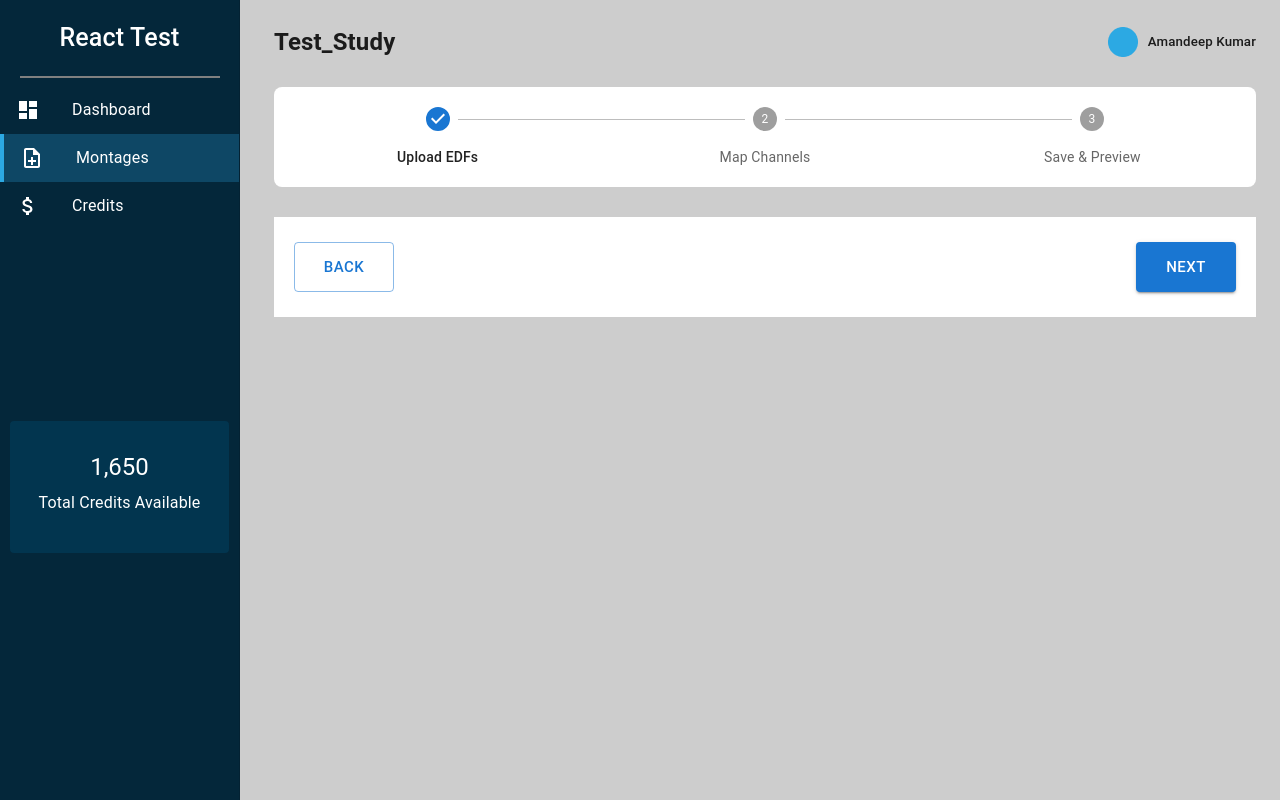
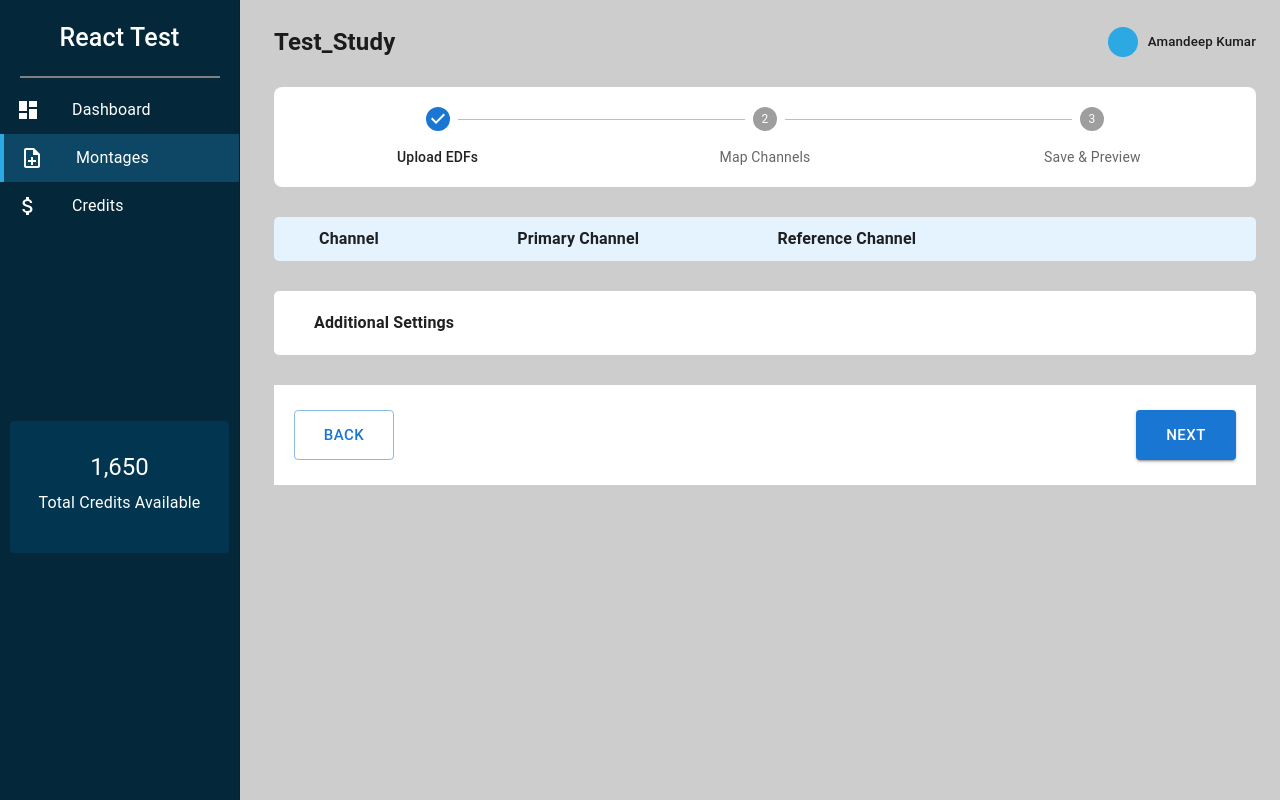
Before and after one commit to Amandeep4567/Neurobit-Technologies, a React (Vite) app: page /map-channels in a window 1280 px wide. Built offline with nearby package versions, Linux system fonts and the light colour scheme.

Commit message:
feat: code updated

```diff
--- a/src/components/ChannelBox.jsx
+++ b/src/components/ChannelBox.jsx
@@ -9,6 +9,8 @@ import {
   InputLabel,
   MenuItem,
   Select,
+  Typography,
+  Checkbox,
 } from "@mui/material";
 import jsonData from "../data/schema.json";
 import stringsData from "../data/string.json";
@@ -22,6 +24,15 @@ const ChannelBox = () => {
   const storedChannelsData = localStorage.getItem("channelsData");
   const channelData = storedChannelsData ? JSON.parse(storedChannelsData) : [];
   console.log(channelData);
+
+  useEffect(() => {
+    const optionsData = jsonData.optionals;
+    localStorage.setItem("optionsData", JSON.stringify(optionsData));
+  }, []);
+
+  const storedOptionData = localStorage.getItem("optionsData");
+  const optionData = storedOptionData ? JSON.parse(storedOptionData) : [];
+  console.log(optionData);
 
   useEffect(() => {
     const stringData = stringsData.strings;
@@ -90,8 +101,38 @@ const ChannelBox = () => {
     setDropdownOpen(updatedDropdownOpen);
   };
 
+  const handleDeleteData = (channelIndex, optionIndex) => {
+    const updatedSelectedOptions = { ...selectedOptions };
+    const channelOptions = updatedSelectedOptions[channelIndex];
+    if (channelOptions && channelOptions.length > optionIndex) {
+      channelOptions.splice(optionIndex, 1); // Remove the specific option from the array
+      setSelectedOptions(updatedSelectedOptions);
+    }
+  };
+
   return (
     <div className="map_channels">
+      <Box
+        sx={{
+          display: "flex",
+          justifyContent: "flex-start",
+          backgroundColor: "#E5F3FF",
+          margin: "30px 0px 0px 0px",
+          paddingY: "10px",
+          paddingX: "5px",
+          borderRadius: "5px",
+        }}
+      >
+        <Typography sx={{ display: "flex", paddingLeft: "0px" }}>
+          <h4>Channel</h4>
+        </Typography>
+        <Typography sx={{ display: "flex", paddingLeft: "6%" }}>
+          <h4>Primary Channel</h4>
+        </Typography>
+        <Typography sx={{ display: "flex", paddingLeft: "6%" }}>
+          <h4>Reference Channel</h4>
+        </Typography>
+      </Box>
       <Box sx={{ marginTop: "30px" }}>
         {channelData.map((channel, index) => (
           <Box
@@ -139,7 +180,7 @@ const ChannelBox = () => {
                 value={dropdownValuesTwo[index]}
                 onChange={(event) => handleDropdownChangeTwo(event, index)}
               >
-                <option value="">Select an option</option>
+                <option value="">Select Channel</option>
                 {dropdownData.map((str) => (
                   <MenuItem key={str} value={str}>
                     {str}
@@ -182,13 +223,17 @@ const ChannelBox = () => {
             >
               <div>
                 <div>
-                  <h3>Selected Options:</h3>
-                  {selectedOptions[index]?.length === 0 && (
-                    <p>No options selected.</p>
-                  )}
+                  {/* {selectedOptions[index]?.length === 0 && (
+                    <p>Select Channel</p>
+                  )} */}
                   {selectedOptions[index]?.map((option, optionIndex) => (
                     <p key={optionIndex}>
                       {option.selectOne} {option.selectTwo}
+                      <Button
+                        onClick={() => handleDeleteData(index, optionIndex)}
+                      >
+                        Delete
+                      </Button>
                     </p>
                   ))}
                 </div>
@@ -203,6 +248,41 @@ const ChannelBox = () => {
           </Box>
         ))}
       </Box>
+      <Box
+        sx={{
+          display: "flex",
+          justifyContent: "flex-start",
+          backgroundColor: "#ffffff",
+          marginTop: "30px",
+          paddingY: "20px",
+          borderRadius: "5px",
+        }}
+      >
+        <Typography
+          sx={{
+            display: "flex",
+            alignItems: "center",
+          }}
+        >
+          <h4>Additional Settings</h4>
+        </Typography>
+        {optionData.map((option, index) => (
+          <Box sx={{ display: "flex", alignItems: "center" }} key={index}>
+            {option.optional1 && (
+              <h4>
+                <Checkbox defaultChecked />
+                Optional 1{/* {option.optional1.toString()} */}
+              </h4>
+            )}
+            {option.optional2 && (
+              <h4>
+                <Checkbox defaultChecked />
+                Optional 2{/* {option.optional2.toString()} */}
+              </h4>
+            )}
+          </Box>
+        ))}
+      </Box>
     </div>
   );
 };
```
